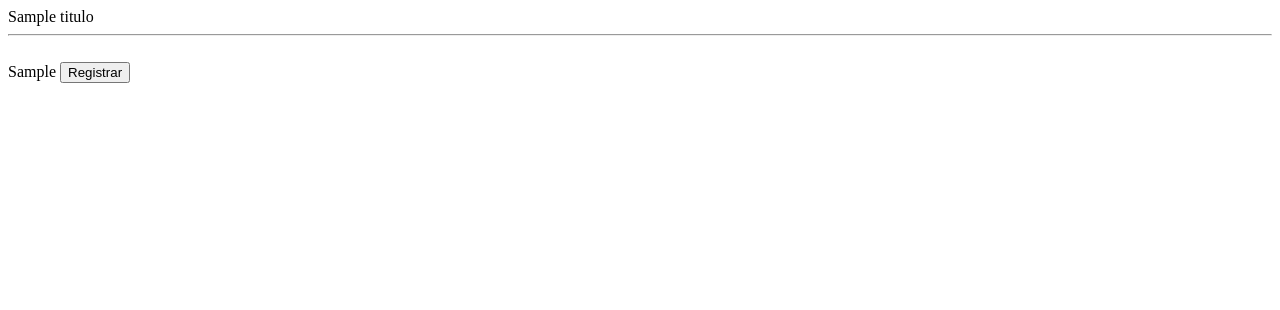
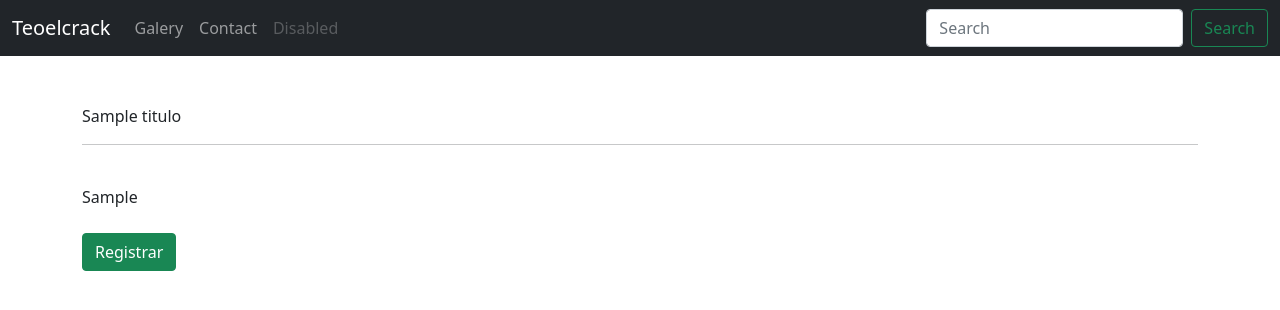
Before and after one commit to teo009/djangoProject, a Django app: template src/boletin/templates/forms.html in a window 1280 px wide. Shown: the top 310 px of the page. Run offline with Django 3.2, Linux system fonts and the light colour scheme; the template is opened without the code that fills it: most values are stand-ins (such as "Sample title", 1, 10 or a date in 2020); some libraries are stand-ins or nearby versions.

Commit message:
Navegación en el sitio usando la navbar y extendiendo desde base.html

```diff
--- a/src/boletin/templates/base.html
+++ b/src/boletin/templates/base.html
@@ -7,7 +7,7 @@
             <meta name="description" content="">
             <meta name="author" content="Mark Otto, Jacob Thornton, and Bootstrap contributors">
             <meta name="generator" content="Hugo 0.88.1">
-            <title>Wlcome to {% block head_title %}{% endblock %}</title>
+            <title>Welcome to {% block head_title %}{% endblock %}</title>
             <link rel="canonical" href="https://getbootstrap.com/docs/5.1/examples/navbar-static/">
 
             {% include 'head_css.html' %}
--- a/src/boletin/templates/forms.html
+++ b/src/boletin/templates/forms.html
@@ -1,20 +1,15 @@
-<!DOCTYPE html>
-<html lang="es">
-<head>
-    <meta charset="UTF-8">
-    <meta http-equiv="X-UA-Compatible" content="IE=edge">
-    <meta name="viewport" content="width=device-width, initial-scale=1.0">
-    <title>Django Page</title>
-</head>
-<body>
-    <!--<h1>Hello from my app templates</h1>-->
+{% extends 'base.html' %}
+{% block head_title %}Contact{% endblock %}
+{% load crispy_forms_tags %}
+
+{% block content %}
     {{ titulo }}
     <hr/>
     <br/>
     <form method="POST" action="">
         {% csrf_token %}
-        {{ form_contact.as_p }}
-        <input type="submit" value="Registrar">
+        {{ form_contact | crispy }}
+        <br/>
+        <input type="submit" value="Registrar" class="btn btn-success">
     </form>
-</body>
-</html>
+{% endblock %}
--- a/src/boletin/templates/index.html
+++ b/src/boletin/templates/index.html
@@ -34,7 +34,7 @@
             {% csrf_token %}
             {{ formm | crispy }}
             <hr/> <!--Salto de línea mediante una línea horizontal-->
-            <input type="submit" value="Registrar">
+            <input type="submit" value="Registrar" class="btn btn-success">
         </form>
     </div>
 {% endblock %}
--- a/src/boletin/templates/navbar.html
+++ b/src/boletin/templates/navbar.html
@@ -1,6 +1,6 @@
 <nav class="navbar navbar-expand-md navbar-dark bg-dark mb-4">
     <div class="container-fluid">
-        <a class="navbar-brand" href="#">Teoelcrack</a>
+        <a class="navbar-brand" href="{% url 'index' %}">Teoelcrack</a>
         <button
             class="navbar-toggler" type="button" data-bs-toggle="collapse"
             data-bs-target="#navbarCollapse" aria-controls="navbarCollapse"
@@ -11,13 +11,13 @@
         <div class="collapse navbar-collapse" id="navbarCollapse">
             <ul class="navbar-nav me-auto mb-2 mb-md-0">
                 <li class="nav-item">
-                <a href="{% url 'about'%}">Galery</a>
+                    <a class="nav-link" href="{% url 'galery' %}">Galery</a>
                 </li>
                 <li class="nav-item">
-                <a href="{% url 'contact' %}">Contact</a>
+                    <a class="nav-link" href="{% url 'contact' %}">Contact</a>
                 </li>
                 <li class="nav-item">
-                <a class="nav-link disabled">Disabled</a>
+                    <a class="nav-link disabled">Disabled</a>
                 </li>
             </ul>
         <form class="d-flex">
```
Also changed, not shown: src/boletin/templates/galery.html (+6 -1 lines).
